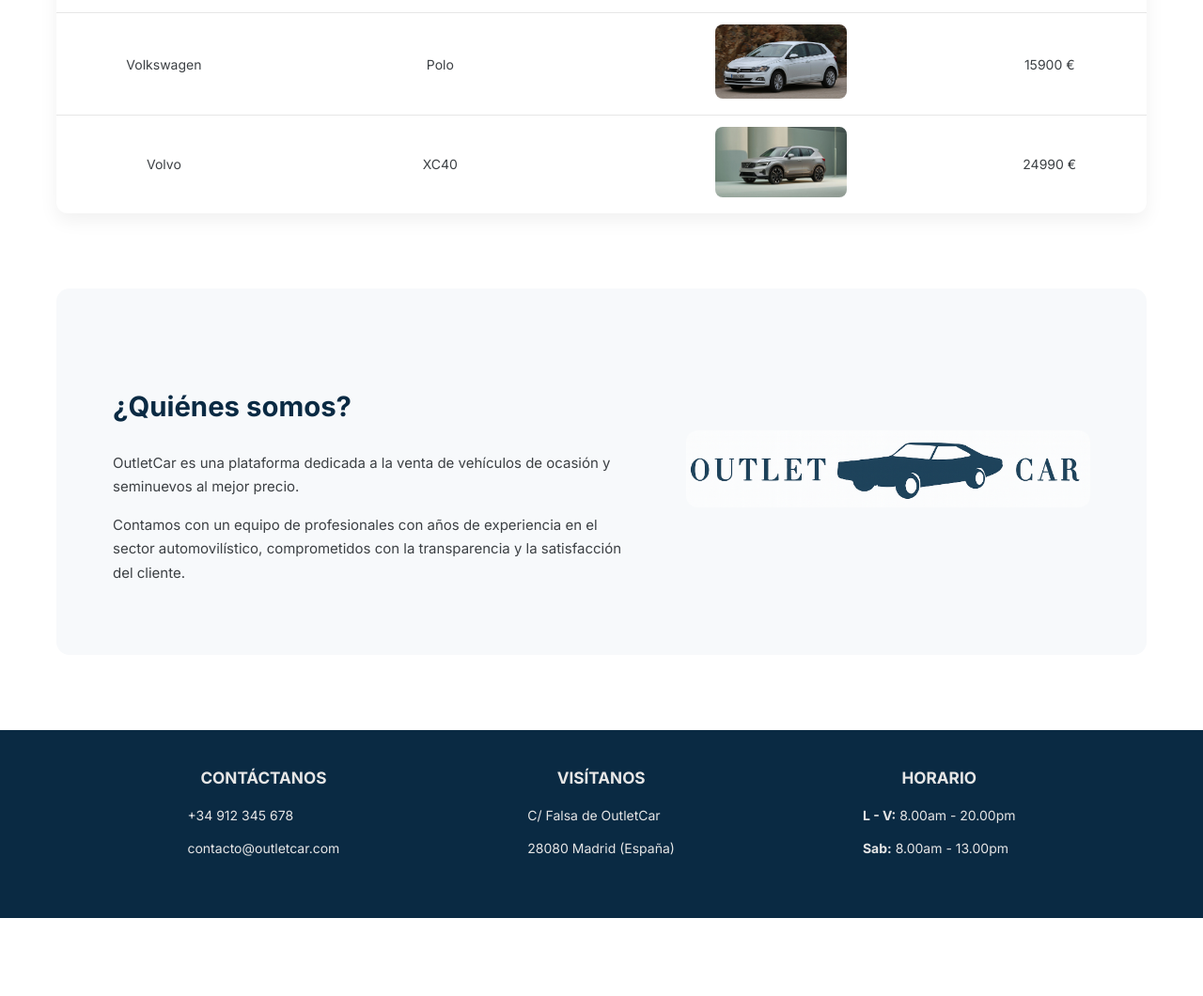
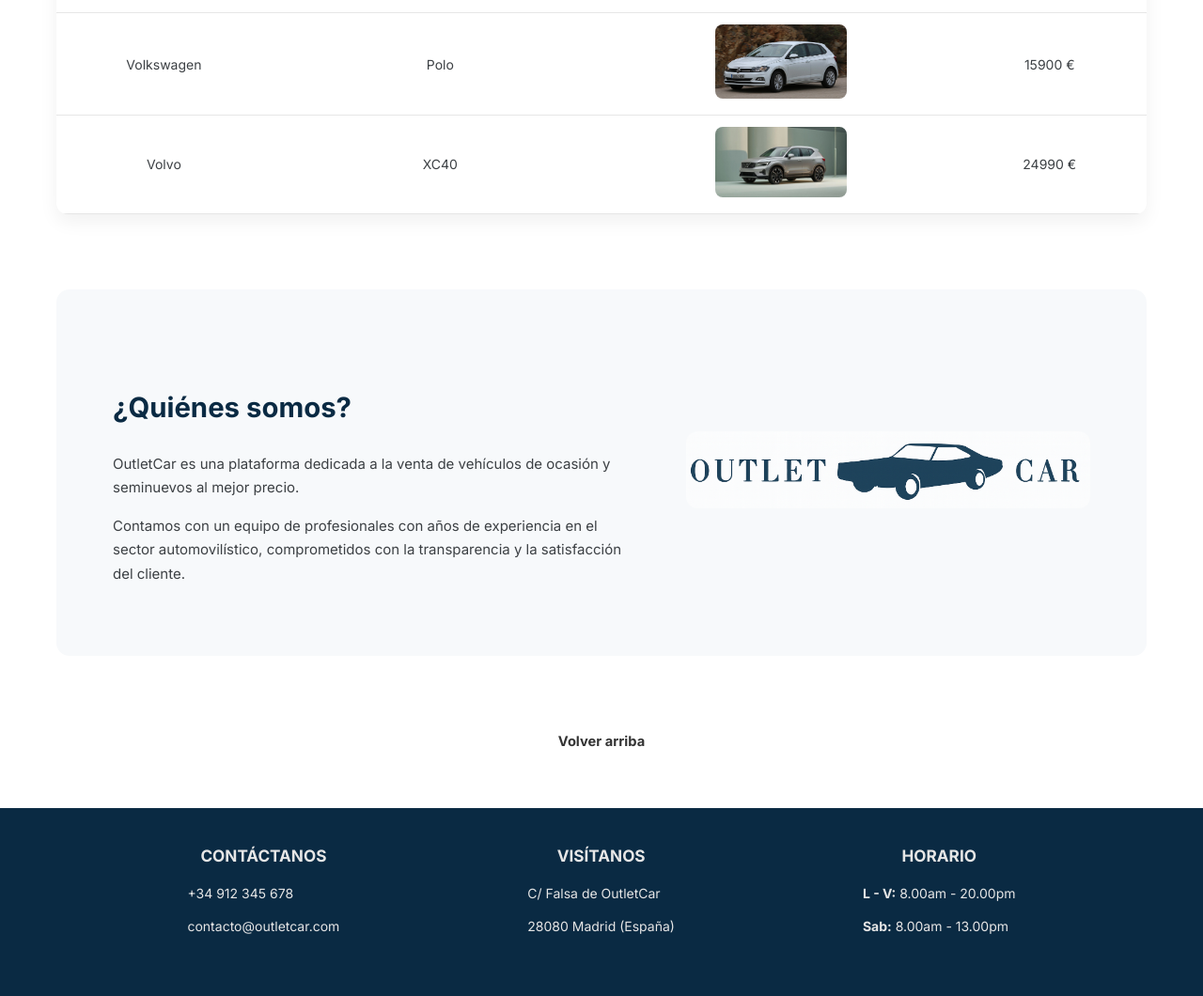
Before and after one commit to carlamanterola/proyectoOutletCar, a Django app: page /appOutletCar/ in a window 1280 px wide. Shown: the part 3555-4615 px from the top of the page at 94% size. Before the commit the page ends 4532 px from the top, so only its background shows below. Run offline with Django 5.2, Linux system fonts and the light colour scheme; data comes from the database, SQL or seed files in the repository.

Commit message:
index finalizado

```diff
--- a/appOutletCar/static/css/estilos.css
+++ b/appOutletCar/static/css/estilos.css
@@ -155,14 +155,9 @@ td {
 }
 
 
-tr:last-child td {
-    border-bottom: none;
-}
-
 
 tbody tr:hover {
     background-color: #f5f7fa;
-    transition: background-color 0.2s ease;
 }
 
 
@@ -518,3 +513,17 @@ body.fade-out {
     background-color:#0A2A43;
     padding:25px; ;
 }
+.volverArriba {
+    text-align: center;
+    margin: 40px 0;
+}
+
+.volverArriba a {
+    text-decoration: none;
+    font-weight: bold;
+    color: #333;
+}
+
+.volverArriba a:hover {
+    text-decoration: underline;
+}
--- a/appOutletCar/templates/base.html
+++ b/appOutletCar/templates/base.html
@@ -14,7 +14,7 @@
         <header class="portada">
             <div class = "texto-portada">
                 {% block header %}
-                    <h1>OUTLET CAR</h1>
+                    <h1 id="arriba">OUTLET CAR</h1>
                 {% endblock header %}
             </div>
         </header>
--- a/appOutletCar/templates/index.html
+++ b/appOutletCar/templates/index.html
@@ -11,9 +11,11 @@
 
     <div class="cocheContenido">
 
-        <a href="{% url 'ver_oferta' cocheAleatorio.id %}">
-            <img src="{{ cocheAleatorio.foto.url }}" alt="Coche aleatorio">
-        </a>
+      <a href="{% url 'verMarca' cocheAleatorio.idMarca.id %}">
+        <img src="{{ cocheAleatorio.foto.url }}" alt="Coche aleatorio">
+      </a>
+
+
 
         <p class="nombreCoche">
             {{ cocheAleatorio.idMarca }} {{ cocheAleatorio.modelo }}
@@ -55,7 +57,6 @@
     <tbody></tbody>
 </table>
 
-<script src="{% static 'js/outlercar.js' %}"></script>
 
 <section class="quienesSomos">
     <div class="qsTexto">
@@ -74,10 +75,19 @@
     <div class="qsImagen">
         <img src="{% static 'images/logo.png' %}" alt="logo de la empresa">
     </div>
+
+
+</section>
+<section>
+    <div class="volverArriba">
+        <a href="#arriba"> Volver arriba</a>
+    </div>
 </section>
 
 
+
 {% endblock content %}
+
 {% block scripts %}
 <script src="{% static 'js/outlercar.js' %}"></script>
 {% endblock %}
```
